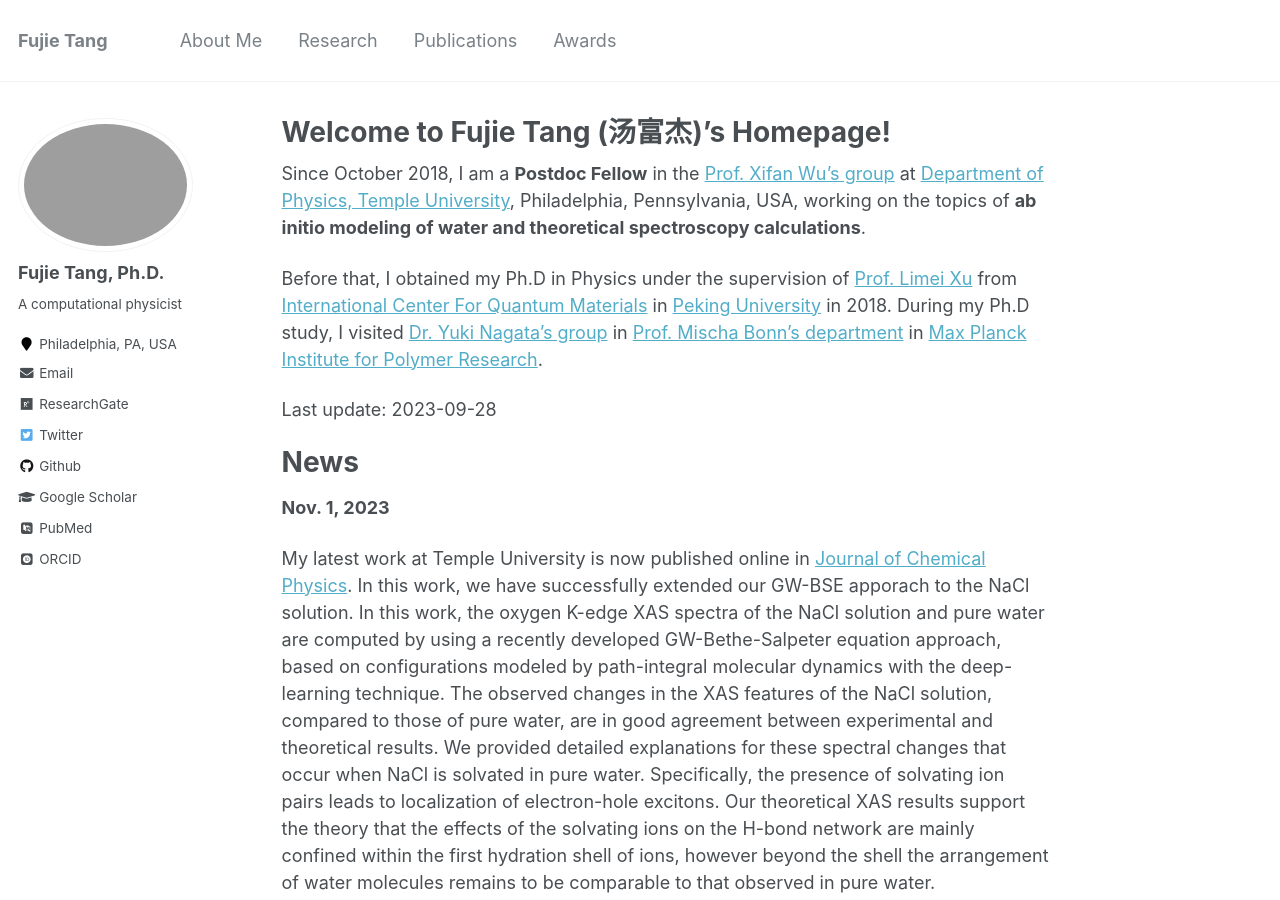
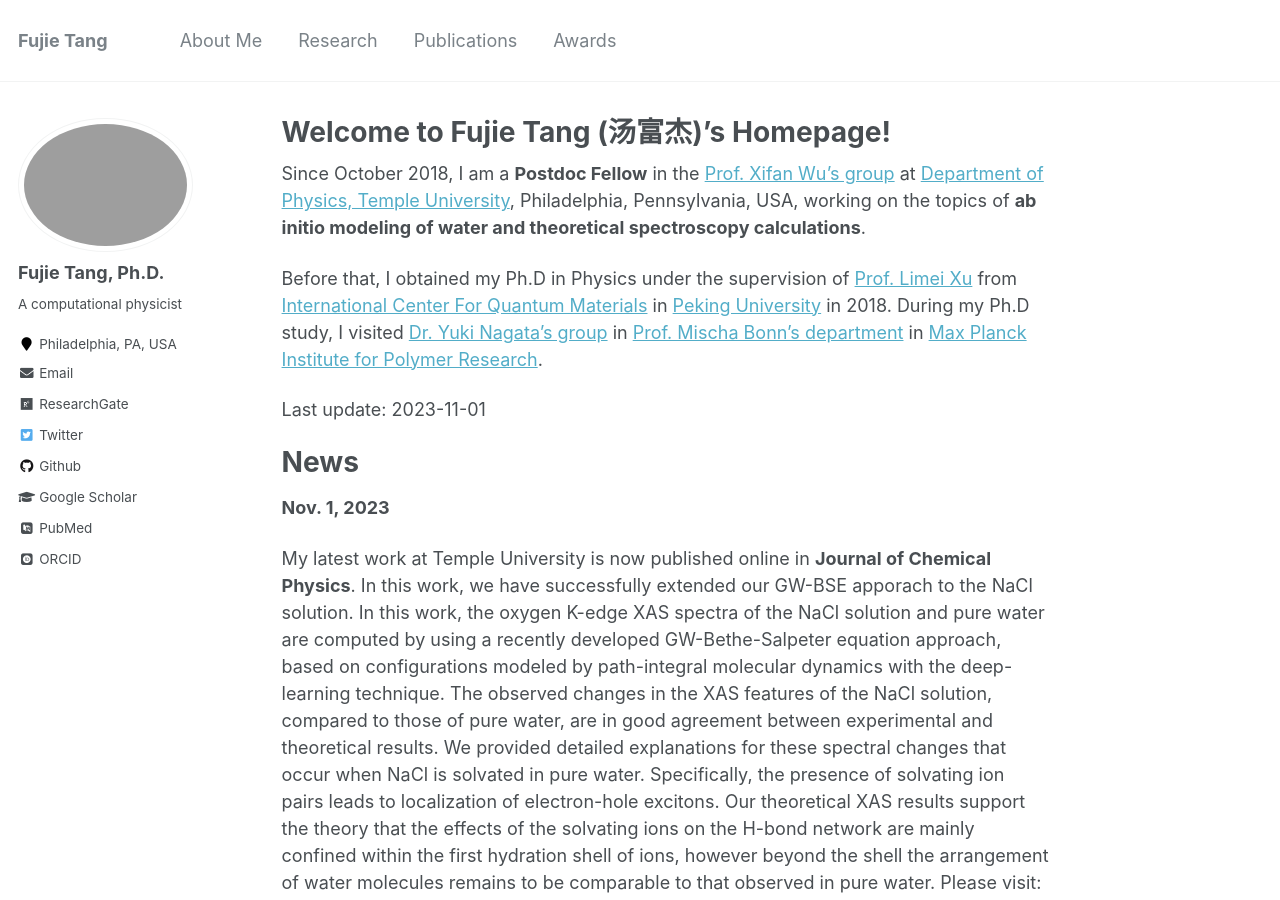
Before and after one commit to fujiepku/fujiepku.github.io, a Jekyll site: the page built from _pages/about.md, in a window 1280 px wide and 900 px high. Built offline with Jekyll 4.4.1, drawn with Linux system fonts in a browser that asks for light colours; some web fonts are replaced; some of the changed text lies outside the part shown.

Commit message:
Update about.md

```diff
--- a/_pages/about.md
+++ b/_pages/about.md
@@ -12,13 +12,14 @@ Since October 2018, I am a **Postdoc Fellow** in the [Prof. Xifan Wu's group](ht
 
 Before that, I obtained my Ph.D in Physics under the supervision of [Prof. Limei Xu](https://xulm.pku.edu.cn/index.htm) from [International Center For Quantum Materials](http://icqm.pku.edu.cn/) in [Peking University](https://www.pku.edu.cn/) in 2018. During my Ph.D study, I visited [Dr. Yuki Nagata's group](https://asunaroyuki.wixsite.com/sstgroup) in [Prof. Mischa Bonn's department](https://www.mpip-mainz.mpg.de/en/bonn) in [Max Planck Institute for Polymer Research](https://www.mpip-mainz.mpg.de/en/home).
 
-Last update: 2023-09-28
+Last update: 2023-11-01
 
 News
 ======
 **Nov. 1, 2023**
 
-My latest work at Temple University is now published online in [Journal of Chemical Physics](https://doi.org/10.1063/5.0167999). In this work, we have successfully extended our GW-BSE apporach to the NaCl solution. In this work, the oxygen K-edge XAS spectra of the NaCl solution and pure water are computed by using a recently developed GW-Bethe-Salpeter equation approach, based on configurations modeled by path-integral molecular dynamics with the deep-learning technique. The observed changes in the XAS features of the NaCl solution, compared to those of pure water, are in good agreement between experimental and theoretical results. We provided detailed explanations for these spectral changes that occur when NaCl is solvated in pure water. Specifically, the presence of solvating ion pairs leads to localization of electron-hole excitons. Our theoretical XAS results support the theory that the effects of the solvating ions on the H-bond network are mainly confined within the first hydration shell of ions, however beyond the shell the arrangement of water molecules remains to be comparable to that observed in pure water.
+My latest work at Temple University is now published online in **Journal of Chemical Physics**. In this work, we have successfully extended our GW-BSE apporach to the NaCl solution. In this work, the oxygen K-edge XAS spectra of the NaCl solution and pure water are computed by using a recently developed GW-Bethe-Salpeter equation approach, based on configurations modeled by path-integral molecular dynamics with the deep-learning technique. The observed changes in the XAS features of the NaCl solution, compared to those of pure water, are in good agreement between experimental and theoretical results. We provided detailed explanations for these spectral changes that occur when NaCl is solvated in pure water. Specifically, the presence of solvating ion pairs leads to localization of electron-hole excitons. Our theoretical XAS results support the theory that the effects of the solvating ions on the H-bond network are mainly confined within the first hydration shell of ions, however beyond the shell the arrangement of water molecules remains to be comparable to that observed in pure water.
+Please visit: [(https://doi.org/10.1063/5.0167999)]((https://doi.org/10.1063/5.0167999))
 
 
 
```
